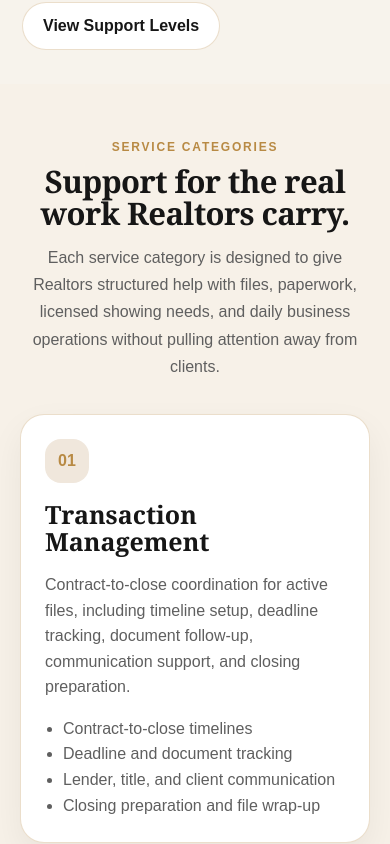
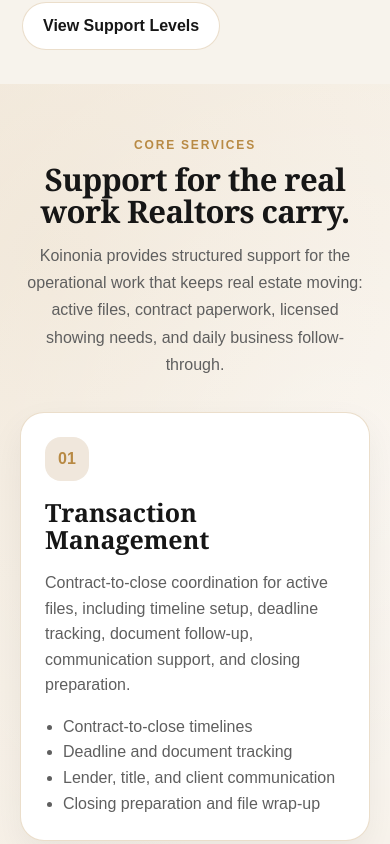
Before and after one commit to KoinoniaTransactions/Reynalds-OS, a Next.js app in the folder apps/web/: page /koinonia/services in a window 390 px wide. Shown: the part 1000-1844 px from the top of the page. Built offline with nearby package versions, Linux system fonts and the light colour scheme.

Commit message:
Polish Koinonia services page body

```diff
--- a/apps/web/components/site/PageAssemblies/KoinoniaServices.tsx
+++ b/apps/web/components/site/PageAssemblies/KoinoniaServices.tsx
@@ -19,9 +19,9 @@ export function KoinoniaServices() {
         variant="fullBleed"
       />
 
-      <section className="koinonia-section">
+      <section className="koinonia-section koinonia-services-core">
         <div className="koinonia-container">
-          <div className="koinonia-section-header">
+          <div className="koinonia-section-header center">
             <div className="koinonia-eyebrow">{servicesContent.categories.eyebrow}</div>
             <h2 className="koinonia-heading">{servicesContent.categories.title}</h2>
             <p className="koinonia-copy">{servicesContent.categories.lead}</p>
@@ -41,9 +41,9 @@ export function KoinoniaServices() {
         </div>
       </section>
 
-      <section className="koinonia-section koinonia-band">
+      <section className="koinonia-section koinonia-band koinonia-services-fit">
         <div className="koinonia-container">
-          <div className="koinonia-section-header">
+          <div className="koinonia-section-header center">
             <div className="koinonia-eyebrow">{servicesContent.fit.eyebrow}</div>
             <h2 className="koinonia-heading">{servicesContent.fit.title}</h2>
             <p className="koinonia-copy">{servicesContent.fit.lead}</p>
@@ -62,11 +62,12 @@ export function KoinoniaServices() {
         </div>
       </section>
 
-      <section className="koinonia-section">
+      <section className="koinonia-section koinonia-services-process">
         <div className="koinonia-container">
-          <div className="koinonia-section-header">
+          <div className="koinonia-section-header center">
             <div className="koinonia-eyebrow">{servicesContent.process.eyebrow}</div>
             <h2 className="koinonia-heading">{servicesContent.process.title}</h2>
+            <p className="koinonia-copy">{servicesContent.process.lead}</p>
           </div>
 
           <div className="koinonia-grid four">
@@ -82,9 +83,9 @@ export function KoinoniaServices() {
         </div>
       </section>
 
-      <section id="support-levels" className="koinonia-section koinonia-band">
+      <section id="support-levels" className="koinonia-section koinonia-band koinonia-services-support">
         <div className="koinonia-container">
-          <div className="koinonia-section-header">
+          <div className="koinonia-section-header center">
             <div className="koinonia-eyebrow">{servicesContent.supportLevels.eyebrow}</div>
             <h2 className="koinonia-heading">{servicesContent.supportLevels.title}</h2>
             <p className="koinonia-copy">{servicesContent.supportLevels.lead}</p>
--- a/apps/web/content/services.ts
+++ b/apps/web/content/services.ts
@@ -11,10 +11,10 @@ export const servicesContent = {
   },
 
   categories: {
-    eyebrow: "Service Categories",
+    eyebrow: "Core Services",
     title: "Support for the real work Realtors carry.",
     lead:
-      "Each service category is designed to give Realtors structured help with files, paperwork, licensed showing needs, and daily business operations without pulling attention away from clients."
+      "Koinonia provides structured support for the operational work that keeps real estate moving: active files, contract paperwork, licensed showing needs, and daily business follow-through."
   },
 
   services: [
@@ -65,10 +65,10 @@ export const servicesContent = {
   ],
 
   fit: {
-    eyebrow: "Where Support Helps",
-    title: "Use Koinonia when the details start competing with client service.",
+    eyebrow: "When To Use Koinonia",
+    title: "Use support when the details start competing with client service.",
     lead:
-      "The right support depends on what is slowing you down. Koinonia helps create structure around the work that needs to keep moving.",
+      "The right support depends on what is slowing you down. Koinonia helps create structure around the work that needs to stay organized, visible, and moving.",
     cards: [
       {
         title: "Active files need structure",
@@ -96,6 +96,8 @@ export const servicesContent = {
   process: {
     eyebrow: "How It Works",
     title: "A simple process built around the support you need.",
+    lead:
+      "Every engagement starts by clarifying the need, confirming the scope, and keeping the operational work visible as it moves forward.",
     steps: [
       {
         title: "You share the support need.",
--- a/packages/design-system/styles.css
+++ b/packages/design-system/styles.css
@@ -1352,3 +1352,54 @@ h1 {
     padding-bottom: 54px;
   }
 }
+
+/* Koinonia Services Body Polish */
+.koinonia-services-core {
+  position: relative;
+}
+
+.koinonia-services-core::before {
+  content: "";
+  position: absolute;
+  inset: 0;
+  pointer-events: none;
+  background:
+    radial-gradient(circle at 12% 8%, rgba(184, 138, 68, 0.1), transparent 32%),
+    radial-gradient(circle at 88% 18%, rgba(255, 255, 255, 0.66), transparent 30%);
+}
+
+.koinonia-services-core .koinonia-container {
+  position: relative;
+  z-index: 1;
+}
+
+.koinonia-services-core .koinonia-card,
+.koinonia-services-fit .koinonia-card,
+.koinonia-services-process .koinonia-card,
+.koinonia-services-support .koinonia-card {
+  min-height: 100%;
+}
+
+.koinonia-services-fit .koinonia-card {
+  border-color: rgba(184, 138, 68, 0.34);
+}
+
+.koinonia-services-process .koinonia-card {
+  background:
+    linear-gradient(180deg, #ffffff 0%, rgba(255, 255, 255, 0.72) 100%);
+}
+
+.koinonia-services-support .koinonia-card {
+  border-color: rgba(184, 138, 68, 0.38);
+  box-shadow: 0 20px 46px rgba(0, 0, 0, 0.07);
+}
+
+@media (max-width: 860px) {
+  .koinonia-services-core,
+  .koinonia-services-fit,
+  .koinonia-services-process,
+  .koinonia-services-support {
+    padding-top: 54px;
+    padding-bottom: 54px;
+  }
+}
```
